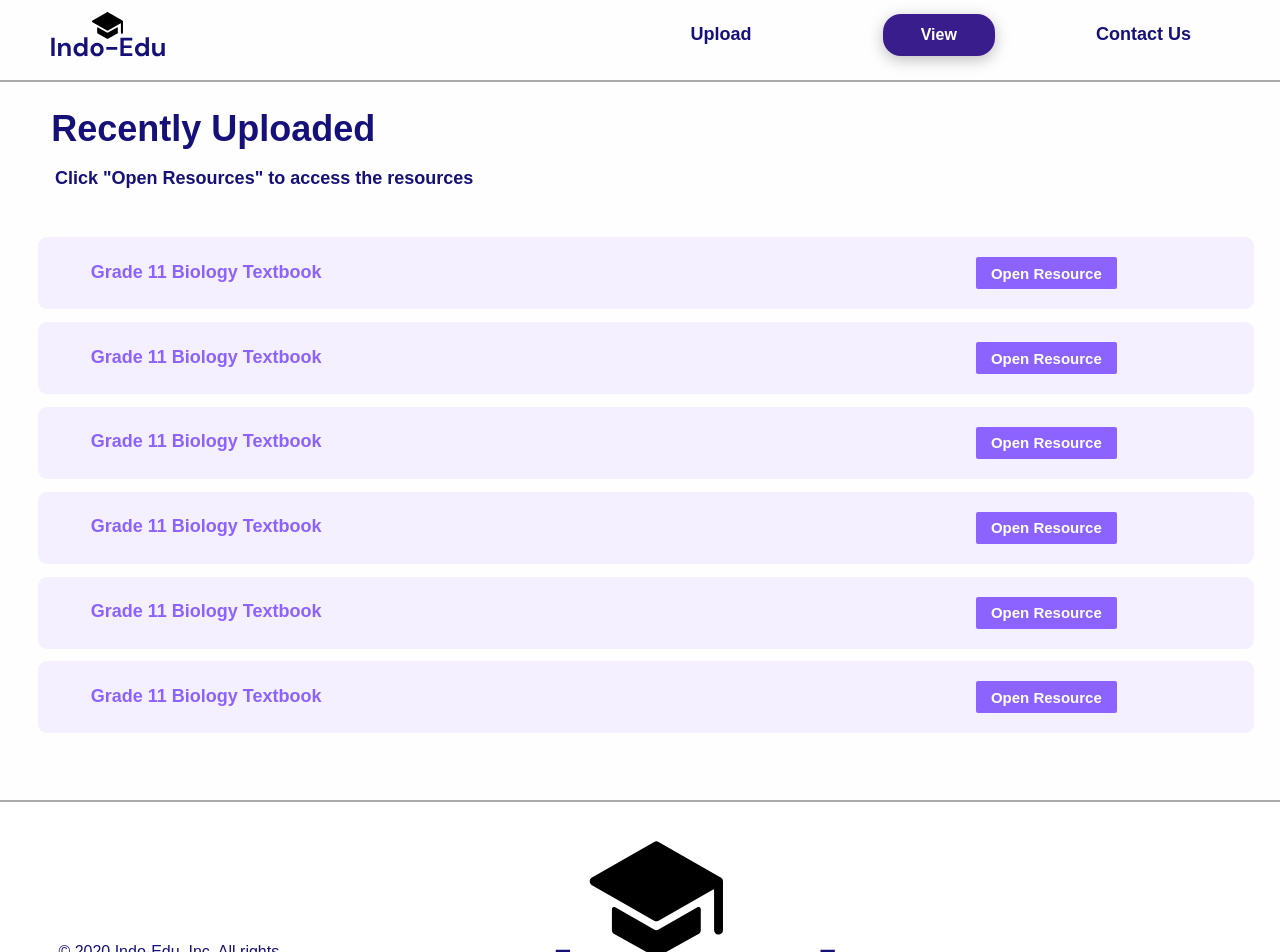
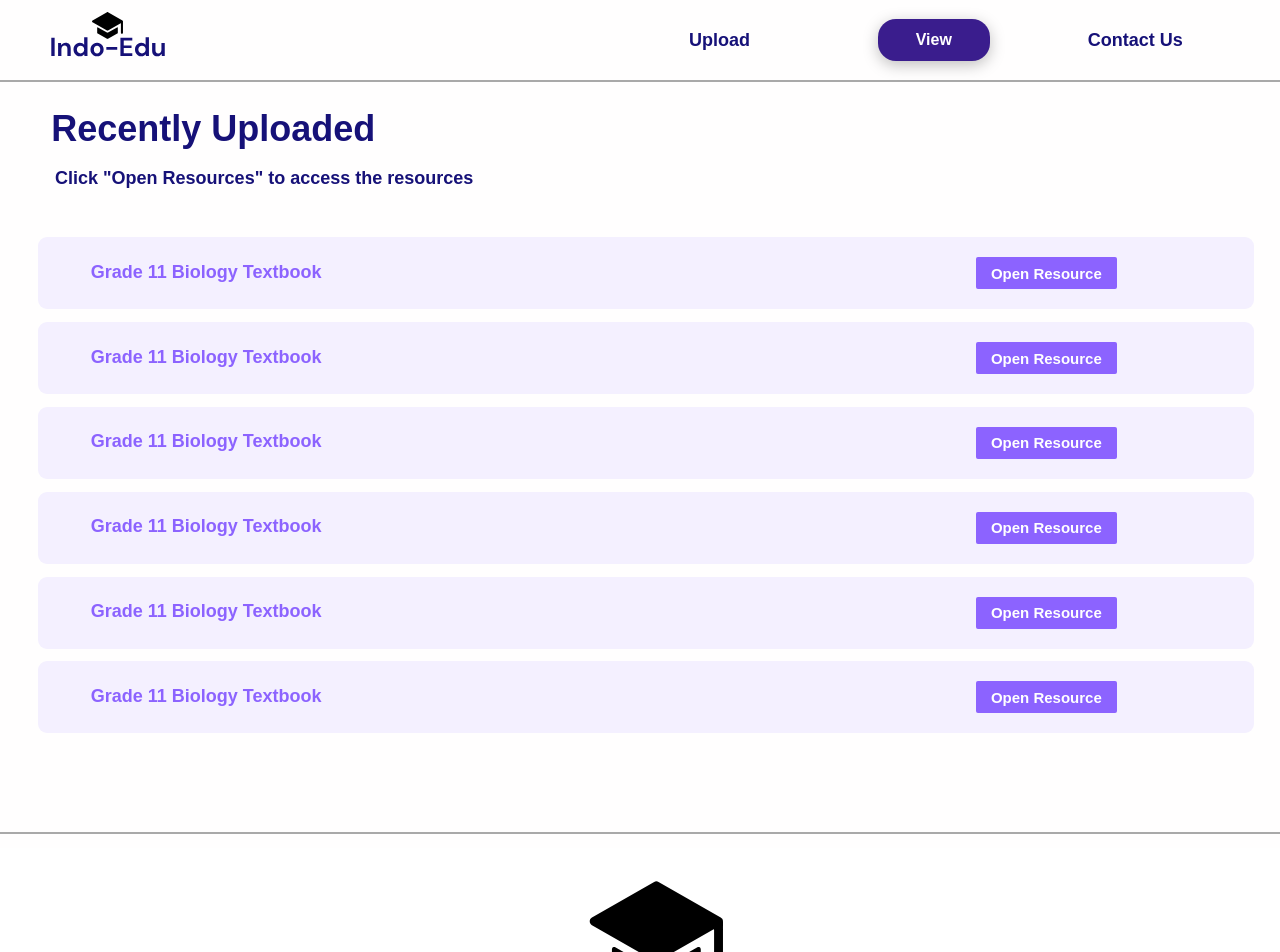
Before and after one commit to sriramselvakumar/Indoeducate, a React (Create React App) app in the folder client/: page /resources in a window 1280 px wide. Shown: the top 952 px of the page. Built offline with nearby package versions, Linux system fonts and the light colour scheme.

Commit message:
Updated Resource Page

```diff
--- a/client/src/CSS/resources.css
+++ b/client/src/CSS/resources.css
@@ -14,7 +14,7 @@ button{
 }
 
 
-header{
+.headerresource{
     display: flex;
     width: 94%;
     height: 10vh;
@@ -22,11 +22,11 @@ header{
     align-items: center;
 }
 
-.logo-container,.nav-links{
+.logo-container-resource,.nav-links-resource{
     display: flex;
 }
 
-.logo-container{
+.logo-container-resource{
     flex: 3;
 }
 .logo{
@@ -38,15 +38,15 @@ header{
 }
 
 
-nav{
+.nav-resource{
     flex: 3;
 }
-.nav-links{
+.nav-links-resource{
     justify-content: space-around;
     list-style: none;
     vertical-align: middle;
 }
-.nav-link{
+.nav-links-resource{
     color: #161178;
     font-size: 18px;
     font-weight: bold;
@@ -54,21 +54,21 @@ nav{
     margin-right: 10px;
 }
 
-.linetop{
+.linetop-resource{
     border: 1px solid #A9A9A9;
     width: 100%;
 }
 
-.linefoot{
+.linefoot-resource{
     position: absolute;
     border: 1px solid #A9A9A9;
     width: 100%;
-    top: 100%;
+    top: 104%;
 }
 
-footer{
+.footer-resource{
     position: absolute;
-    top: 101%;;
+    top: 106%;;
     background-color: white;
     width: 100%;
     margin: auto;
@@ -85,7 +85,7 @@ footer{
     justify-content: space-between;
 }
 
-.reserved{
+.reserved-resource{
     flex: 6;
     font-weight: normal;
     font-size: 16px;
@@ -95,14 +95,14 @@ footer{
     padding: 20px;
 }
 
-.logofoot{
+.logofoot-resource{
     flex: 14;
     margin-right: 300px;
     padding: 20px;
 
 }
 
-.view{
+.view-resource{
     margin-left: 30px;
     border: none;
     color: #ffffff;
@@ -117,7 +117,7 @@ footer{
     cursor: pointer;
 }
 
-.recentUpload{
+.recentUpload-resource{
     font-size: 36px;
     font-weight: bold;
     color: #161178;
@@ -125,14 +125,14 @@ footer{
     margin-top: 2%;
 }
 
-.subTitle {
+.subTitle-resource{
     font-size: 18px;
     font-weight: bold;
     color: #161178;
     margin-left: 4.3%;
 }
 
-.listItem{
+.listItem-resource{
   border-radius: 9px;
   background: #F4F0FF;
   padding: 20px;
@@ -146,7 +146,7 @@ ul{
     list-style-type: none;
 }
 
-p{
+.resourcetitle{
     color: #8C63FF;
     font-size: 18px;
     font-weight: bold;
@@ -181,7 +181,7 @@ a{
     color: white;
 }
 
-.nonButton{
+.nonButton-resource{
     color: #161178;
     margin-left: 0;
     margin-top: 0.6em;
--- a/client/src/Pages/resources.js
+++ b/client/src/Pages/resources.js
@@ -5,31 +5,31 @@ import Logo from '../Images/logo.svg'
 
 const Resources = () => {
     return (<React.Fragment>
-        <header>
-            <div class="logo-container">
+        <div class="headerresource">
+            <div class="logo-container-resource">
                 <img src={Logo} alt="Logo" />
             </div>
-            <nav>
-                <ul class="nav-links">
-                    <li><a class="nav-link" href="#"><p class="nonButton">Upload</p></a></li>
-                    <li><button class="view"><a href="#">View</a></button></li>
-                    <li><a class="nav-link" href="#"><p class="nonButton">Contact Us</p></a></li>
+            <div class="nav-resource">
+                <ul class="nav-links-resource">
+                    <li><a class="nav-link-resource" href="#"><p class="nonButton-resource">Upload</p></a></li>
+                    <li><button class="view-resource"><a href="#">View</a></button></li>
+                    <li><a class="nav-link-resource" href="#"><p class="nonButton-resource">Contact Us</p></a></li>
                 </ul>
-            </nav>
-        </header>
-        <hr class="linetop" />
-        <section class="content">
+            </div>
+        </div>
+        <hr class="linetop-resource" />
+        <section class="content-resource">
             <section class="title">
-                <h1 class="recentUpload">Recently Uploaded</h1>
+                <h1 class="recentUpload-resource">Recently Uploaded</h1>
                 <br></br>
-                <h3 class="subTitle">Click "Open Resources" to access the resources</h3>
+                <h3 class="subTitle-resource">Click "Open Resources" to access the resources</h3>
             </section>
             <br></br><br></br>
             <section class="resources">
                 <ul class="resourceList">
-                    <li class="listItem"><div class="row">
+                    <li class="listItem-resource"><div class="row">
                         <div class="column">
-                            <p>Grade 11 Biology Textbook</p>
+                            <p class="resourcetitle">Grade 11 Biology Textbook</p>
                         </div>
                         <div class="column">
                             <button class="linkSource">
@@ -38,9 +38,9 @@ const Resources = () => {
                         </div>
                     </div>
                     </li>
-                    <li class="listItem"><div class="row">
+                    <li class="listItem-resource"><div class="row">
                         <div class="column">
-                            <p>Grade 11 Biology Textbook</p>
+                            <p class="resourcetitle">Grade 11 Biology Textbook</p>
                         </div>
                         <div class="column">
                             <button class="linkSource">
@@ -49,9 +49,9 @@ const Resources = () => {
                         </div>
                     </div>
                     </li>
-                    <li class="listItem"><div class="row">
+                    <li class="listItem-resource"><div class="row">
                         <div class="column">
-                            <p>Grade 11 Biology Textbook</p>
+                            <p class="resourcetitle">Grade 11 Biology Textbook</p>
                         </div>
                         <div class="column">
                             <button class="linkSource">
@@ -60,9 +60,9 @@ const Resources = () => {
                         </div>
                     </div>
                     </li>
-                    <li class="listItem"><div class="row">
+                    <li class="listItem-resource"><div class="row">
                         <div class="column">
-                            <p>Grade 11 Biology Textbook</p>
+                            <p class="resourcetitle">Grade 11 Biology Textbook</p>
                         </div>
                         <div class="column">
                             <button class="linkSource">
@@ -71,9 +71,9 @@ const Resources = () => {
                         </div>
                     </div>
                     </li>
-                    <li class="listItem"><div class="row">
+                    <li class="listItem-resource"><div class="row">
                         <div class="column">
-                            <p>Grade 11 Biology Textbook</p>
+                            <p class="resourcetitle">Grade 11 Biology Textbook</p>
                         </div>
                         <div class="column">
                             <button class="linkSource">
@@ -82,9 +82,9 @@ const Resources = () => {
                         </div>
                     </div>
                     </li>
-                    <li class="listItem"><div class="row">
+                    <li class="listItem-resource"><div class="row">
                         <div class="column">
-                            <p>Grade 11 Biology Textbook</p>
+                            <p class="resourcetitle">Grade 11 Biology Textbook</p>
                         </div>
                         <div class="column">
                             <button class="linkSource">
@@ -97,13 +97,13 @@ const Resources = () => {
             </section>
         </section>
 
-        <hr class="linefoot" />
+        <hr class="linefoot-resource" />
 
-        <footer>
+        <div class="footer-resource">
 
-            <h4 class="reserved">© 2020 Indo-Edu, Inc. All rights reserved.</h4>
-            <img class="logofoot" src={Logo} alt="Logo" />
-        </footer>
+            <h4 class="reserved-resource">© 2020 Indo-Edu, Inc. All rights reserved.</h4>
+            <img class="logofoot-resource" src={Logo} alt="Logo" />
+        </div>
     </React.Fragment>);
 }
 
```
